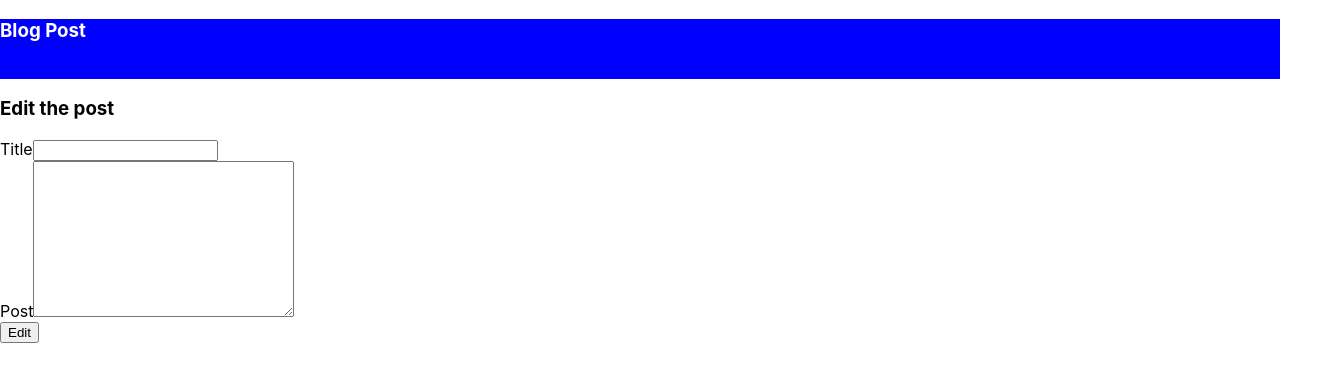
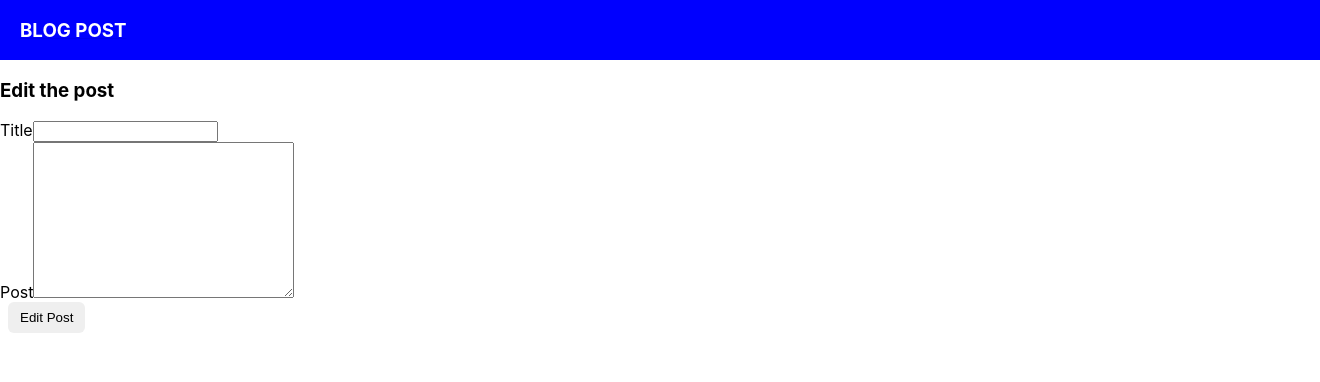
Before and after one commit to shawilayoul/blogpost, a React (Create React App) app: page /post/edit/1 in a window 1280 px wide. Shown: the top 382 px of the page, 1320 px wide, since content can reach past the window. Built offline with nearby package versions, Linux system fonts and the light colour scheme; no server answers.

Commit message:
working on update button

```diff
--- a/src/App.js
+++ b/src/App.js
@@ -1,4 +1,4 @@
-import {router} from './components/Router'
+import {router} from './routing/Router'
 import { RouterProvider } from 'react-router-dom';
 
 function App() {
--- a/src/components/navBar.scss
+++ b/src/components/navBar.scss
@@ -3,9 +3,14 @@
     background-color: blue;
     color: white;
     width: 100%;
+    display: flex;
+    padding: 0 20px;
+    text-decoration: none;
     .logo{
         h3{
             color: white;
+            text-decoration: none;
+            text-transform:uppercase;
         }
     }
 }
--- a/src/pages/DeletePost.jsx
+++ /dev/null
@@ -1,11 +0,0 @@
-import React, { useEffect, useState } from "react";
-import { useParams } from "react-router-dom";
-import axios from "axios";
-
-const DeletePost = () => {
-  let { id } = useParams();
-
-  return <div>Post deleted</div>;
-};
-
-export default DeletePost;
--- a/src/pages/EditPost.jsx
+++ b/src/pages/EditPost.jsx
@@ -1,3 +1,4 @@
+import axios from "axios";
 import React, { useEffect, useState } from "react";
 import { useNavigate, useParams } from "react-router-dom";
 
@@ -11,15 +12,15 @@ const EditPost = () => {
   let { id } = useParams();
   const navigate = useNavigate();
 
-  useEffect(() => {
-    fetch(`https://jsonplaceholder.typicode.com/posts/${id}`)
-      .then((resp) => resp.json().then((data) => setPost(data)))
-      .catch((err) => console.log(err));
-  }, [id]);
-  const handelSubmit = () => {
-    console.log(editPost.title);
-    console.log(editPost.body);
-    navigate(`/`)
+  const handelSubmit = async (e) => {
+    e.preventDefault();
+    try {
+      await axios.put("https://jsonplaceholder.typicode.com/posts",editPost);
+      console.log("post has been updated")
+    } catch (error) {
+      console.log(" error editting post",error);
+    }
+    navigate(`/`);
   };
   const handelChange = (e) => {
     const { value, name } = e.target;
@@ -53,7 +54,7 @@ const EditPost = () => {
           ></textarea>
         </div>
         <button type="submit" onClick={handelSubmit}>
-          Edit
+          Edit Post
         </button>
       </form>
     </div>
--- a/src/pages/HomePage.jsx
+++ b/src/pages/HomePage.jsx
@@ -24,7 +24,7 @@ const HomePage = () => {
     }
   };
   return (
-    <div>
+    <div className="home-container">
       <ul>
         {posts.map(({ id, title, body }) => {
           return (
@@ -35,6 +35,7 @@ const HomePage = () => {
                 }}
                 className="posts"
               >
+                <p>{`post number ${id}`}</p>
                 <h3>{title}</h3>
                 <p>{body}</p>
               </div>
@@ -43,6 +44,7 @@ const HomePage = () => {
                 onClick={() => {
                   navigate(`/post/edit/${id}`);
                 }}
+                className="edit-btn"
               >
                 Edit
               </button>
@@ -50,7 +52,6 @@ const HomePage = () => {
           );
         })}
       </ul>
-      <Post posts={posts} setPosts={setPosts} />
     </div>
   );
 };
--- a/src/pages/homepage.css
+++ b/src/pages/homepage.css
@@ -1,6 +1,16 @@
-.posts {
+.home-container {
+    .posts {
 
-    padding: 10px;
-    margin-bottom: 10px;
-    box-shadow: 0px 10px 15px -3px rgba(0, 0, 0, 0.1);
+        padding: 10px;
+        margin-bottom: 10px;
+        box-shadow: 0px 10px 15px -3px rgba(0, 0, 0, 0.1);
+
+    }
 }
+button{
+    padding: 8px 12px;
+    margin-left: 8px;
+    border-radius: 6px;
+    cursor: pointer;
+    border: none;
+}
```
Also changed, not shown: src/routing/Router.jsx (renamed from src/components/Router.jsx, +2 -6 lines). Lines whose indentation alone changed are shown as unchanged.
